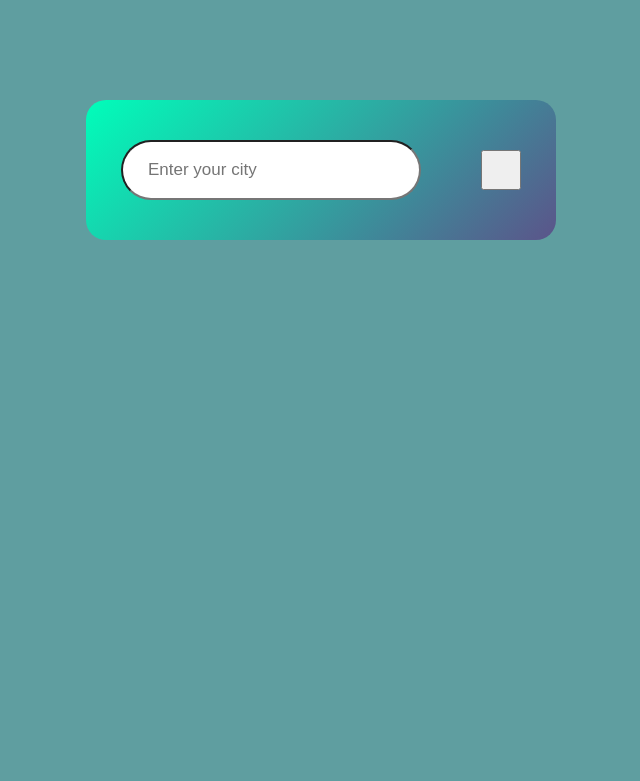
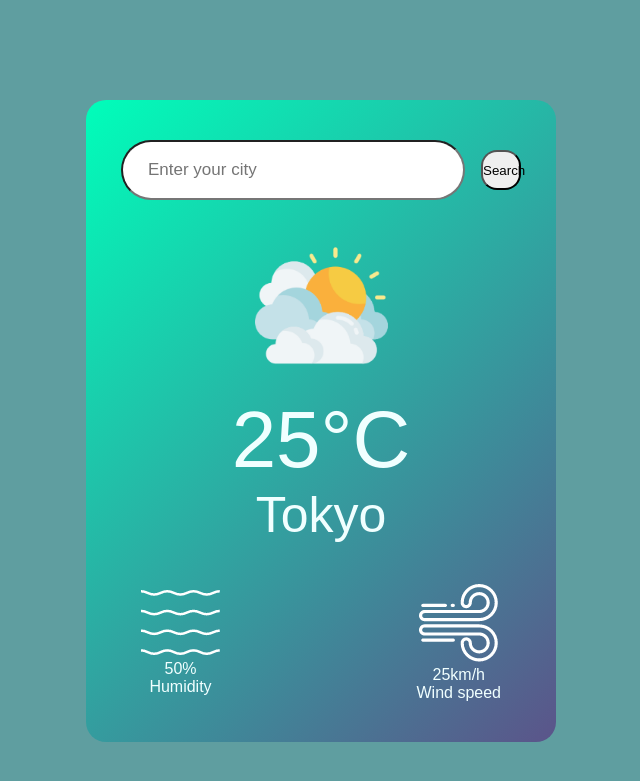
Before and after one commit to momokapool/Developing-Coding-Programming, a PHP site: page / in a window 1280 px wide. Shown: the top 781 px of the page, without its empty margins (319-959 px from the left). Run offline with PHP 8.4, Linux system fonts and the light colour scheme.

Commit message:
continue weather app JS

```diff
--- a/program year 1 ae/HTML CSS JS/JS practice/weather app/index.html
+++ b/program year 1 ae/HTML CSS JS/JS practice/weather app/index.html
@@ -1,18 +1,44 @@
 <!DOCTYPE html>
 <html lang="en">
+
 <head>
     <meta charset="UTF-8">
     <meta name="viewport" content="width=device-width, initial-scale=1.0">
     <title>Weather App</title>
     <link rel="stylesheet" href="style.css">
 </head>
+
 <body>
     <div class="card">
         <div class="search">
             <input type="text" placeholder="Enter your city" spellcheck="false">
-            <button img src="img/search.png" id="button"></button>
+            <button img src="img/search.png" id="button">Search</button>
+        </div>
+
+        <div class="weather">
+            <img src="img/clouds.png" class="weather-icon">
+            <h1 class="temperature">25°C</h1>
+            <h2 class="city">Tokyo</h2>
+            <div class="details">
+                <div class="col">
+                    <img src="img/humidity.png">
+                    <p class="humidity">50%</p>
+                    <p>Humidity</p>
+                </div>
+
+                <div class="col">
+                    <img src="img/wind.png">
+                    <p class="wind">25km/h</p>
+                    <p>Wind speed</p>
+                </div>
+
+
+            </div>
+
+
         </div>
     </div>
 
 </body>
+
 </html>
--- a/program year 1 ae/HTML CSS JS/JS practice/weather app/style.css
+++ b/program year 1 ae/HTML CSS JS/JS practice/weather app/style.css
@@ -15,7 +15,7 @@ body {
     width: 100%;
     max-width: 470px;
     background: linear-gradient(135deg, #00feba, #5b548a);
-    color:azure;
+    color: azure;
     margin: 100px auto 0;
     border-radius: 20px;
     padding: 40px 35px;
@@ -38,6 +38,38 @@ body {
     border-radius: 30px;
     margin-right: 16px;
     height: 60px;
-    width: 300px;
+    width: 500px;
     font-size: 17px;
 }
+
+.search button {
+    border-radius: 40%;
+    width: 100px;
+    height: 100px;
+    cursor: pointer;
+}
+
+
+.weather-icon {
+    width: 170px;
+    margin-top: 20px;
+}
+
+.weather h1 {
+    font-size: 80px;
+    font-weight: 500;
+}
+
+.weather h2 {
+    font-size: 50px;
+    font-weight: 400;
+    margin-bottom: 10px;
+}
+
+.details {
+    display: flex;
+    align-items: center;
+    justify-content: space-between;
+    padding: 0 20px;
+    margin-top: 40px;
+}
```
